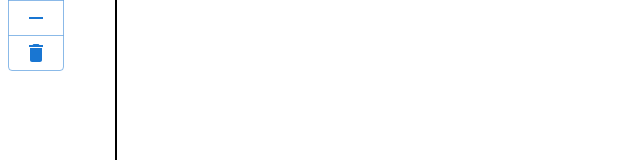
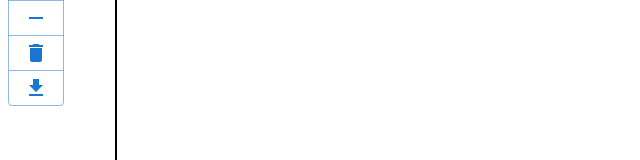
Before and after one commit to dimassudjito/dali, a React (Create React App) app in the folder frontend/: page /sketch in a window 1280 px wide. Shown: the part 323-483 px from the top of the page, without its empty margins (0-640 px from the left). Built offline with nearby package versions, Linux system fonts and the light colour scheme.

Commit message:
create download button

```diff
--- a/frontend/src/pages/Sketch.tsx
+++ b/frontend/src/pages/Sketch.tsx
@@ -6,7 +6,8 @@ import {
   Backspace as BackspaceIcon,
   Delete as DeleteIcon,
   Add as AddIcon,
-  Remove as RemoveIcon
+  Remove as RemoveIcon,
+  Download as DownloadIcon
 } from '@mui/icons-material'
 import { HexColorPicker } from 'react-colorful'
 
@@ -113,6 +114,17 @@ export const Sketch: React.FC = () => {
     }
   }
 
+  const saveCanvas = () => {
+    if (canvasRef.current) {
+      // crate link to download the file
+      const link = document.createElement('a')
+      link.download = 'sketch.png'
+      // generate image link from canvas
+      link.href = canvasRef.current.toDataURL()
+      link.click()
+    }
+  }
+
   useEffect(() => {
     prepareCanvas()
   }, [])
@@ -161,6 +173,9 @@ export const Sketch: React.FC = () => {
             <Button onClick={clearCanvas}>
               <DeleteIcon />
             </Button>
+            <Button onClick={saveCanvas}>
+              <DownloadIcon />
+            </Button>
           </ButtonGroup>
           <Box sx={{ my: 2 }} />
           {showColorPicker && (
```
